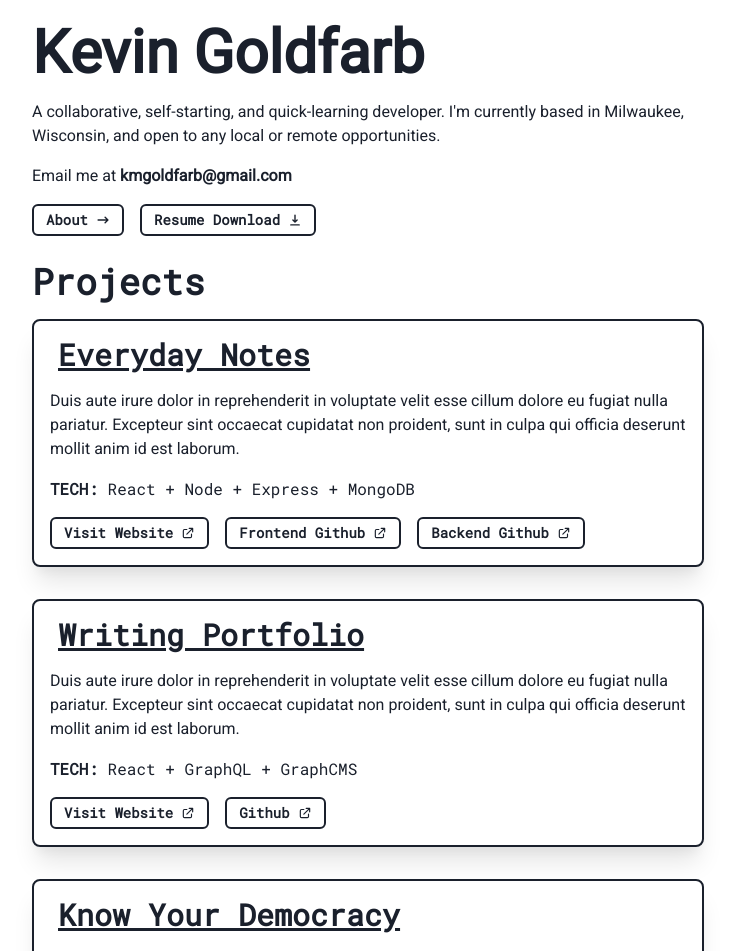
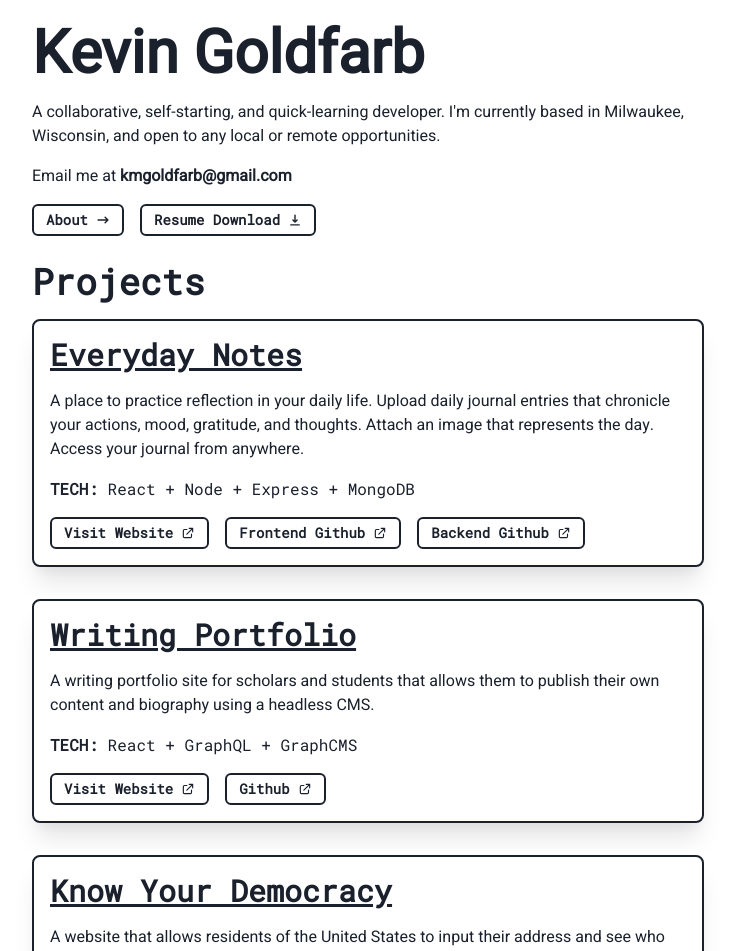
Before and after one commit to kmgoldfarb/goldfarb-portfolio, a Next.js app: page / in a window 1280 px wide. Shown: the top 951 px of the page, without its empty margins (272-1007 px from the left). Built offline with nearby package versions, Linux system fonts and the light colour scheme.

Commit message:
Added Redirects

```diff
--- a/Components/ProjectCard.js
+++ b/Components/ProjectCard.js
@@ -19,7 +19,7 @@ export default function ProjectCard(props) {
       p={4}
       border="2px"
     >
-      <Heading size="lg" p={2} as="u">
+      <Heading size="lg" as="u">
         {props.title}
       </Heading>
       <Text mt={4} mb={4}>
--- a/pages/index.js
+++ b/pages/index.js
@@ -94,7 +94,8 @@ export default function Home() {
               website="http://everydaynotes.net"
               github1="https://github.com/kmgoldfarb/everyday-notes-frontend"
               github2="https://github.com/kmgoldfarb/everyday-notes-backend"
-              description="Duis aute irure dolor in reprehenderit in voluptate velit esse cillum dolore eu fugiat nulla pariatur. Excepteur sint occaecat cupidatat non proident, sunt in culpa qui officia deserunt mollit anim id est laborum."
+              description="A place to practice reflection in your daily life.
+              Upload daily journal entries that chronicle your actions, mood, gratitude, and thoughts. Attach an image that represents the day. Access your journal from anywhere."
             />
             <ProjectCard
               twoGithub={false}
@@ -102,7 +103,7 @@ export default function Home() {
               tech="React + GraphQL + GraphCMS"
               website="https://www.daniellagoldfarb.com"
               github1="https://github.com/kmgoldfarb/writing-portfolio"
-              description="Duis aute irure dolor in reprehenderit in voluptate velit esse cillum dolore eu fugiat nulla pariatur. Excepteur sint occaecat cupidatat non proident, sunt in culpa qui officia deserunt mollit anim id est laborum."
+              description="A writing portfolio site for scholars and students that allows them to publish their own content and biography using a headless CMS."
             />
             <ProjectCard
               twoGithub={false}
@@ -110,7 +111,7 @@ export default function Home() {
               tech="React + Google Civic API + Google Places API"
               website="https://www.knowyourdemocracy.com"
               github1="https://github.com/kmgoldfarb/know-your-democracy"
-              description="Duis aute irure dolor in reprehenderit in voluptate velit esse cillum dolore eu fugiat nulla pariatur. Excepteur sint occaecat cupidatat non proident, sunt in culpa qui officia deserunt mollit anim id est laborum."
+              description="A website that allows residents of the United States to input their address and see who represents them in government, as well as any upcoming elections near them."
             />
           </Box>
         </Box>
```
Also changed, not shown: 1 other file (tests, documents, lock files or other folders).
